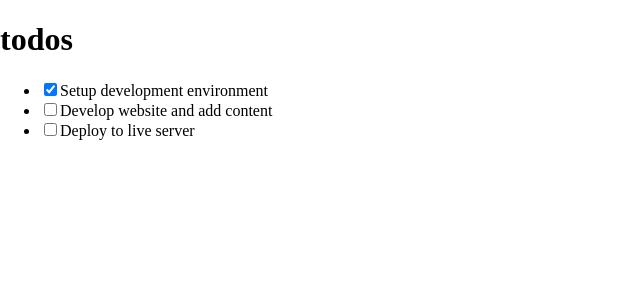
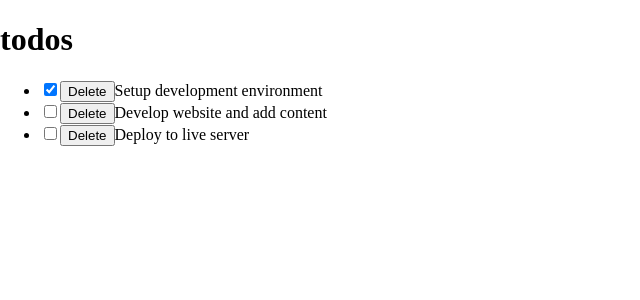
Before and after one commit to Danie12345/react-todo-list, a React (Create React App) app: page / in a window 1280 px wide. Shown: the top 300 px of the page, without its empty margins (0-640 px from the left). Built offline with nearby package versions, Linux system fonts and the light colour scheme; the HTML template or start-up script is replaced by a standard one.

Commit message:
Add deletion of items

```diff
--- a/src/components/TodoContainer.js
+++ b/src/components/TodoContainer.js
@@ -37,11 +37,25 @@
     }));
   };
 
+  delTodo = id => {
+    this.setState({
+      todos: [
+        ...this.state.todos.filter(todo => {
+          return todo.id !== id;
+        })
+      ]
+    });
+  };
+
   render() {
     return (
       <div>
         <Header />
-        <TodosList todos={this.state.todos} handleChangeProps={this.handleChange} />
+        <TodosList
+          todos={this.state.todos}
+          handleChangeProps={this.handleChange}
+          deleteTodoProps={this.delTodo}
+        />
       </div>
     )
   }
--- a/src/components/TodoItem.js
+++ b/src/components/TodoItem.js
@@ -8,6 +8,9 @@
         checked={props.todo.completed}
         onChange={() => props.handleChangeProps(props.todo.id)}
       />
+      <button onClick={() => props.deleteTodoProps(props.todo.id)}>
+        Delete
+      </button>
       {props.todo.title}
     </li>
   );
--- a/src/components/TodosList.js
+++ b/src/components/TodosList.js
@@ -10,6 +10,7 @@
             key={todo.id}
             todo={todo}
             handleChangeProps={this.props.handleChangeProps}
+            deleteTodoProps={this.props.deleteTodoProps}
           />
         ))}
       </ul>
```
